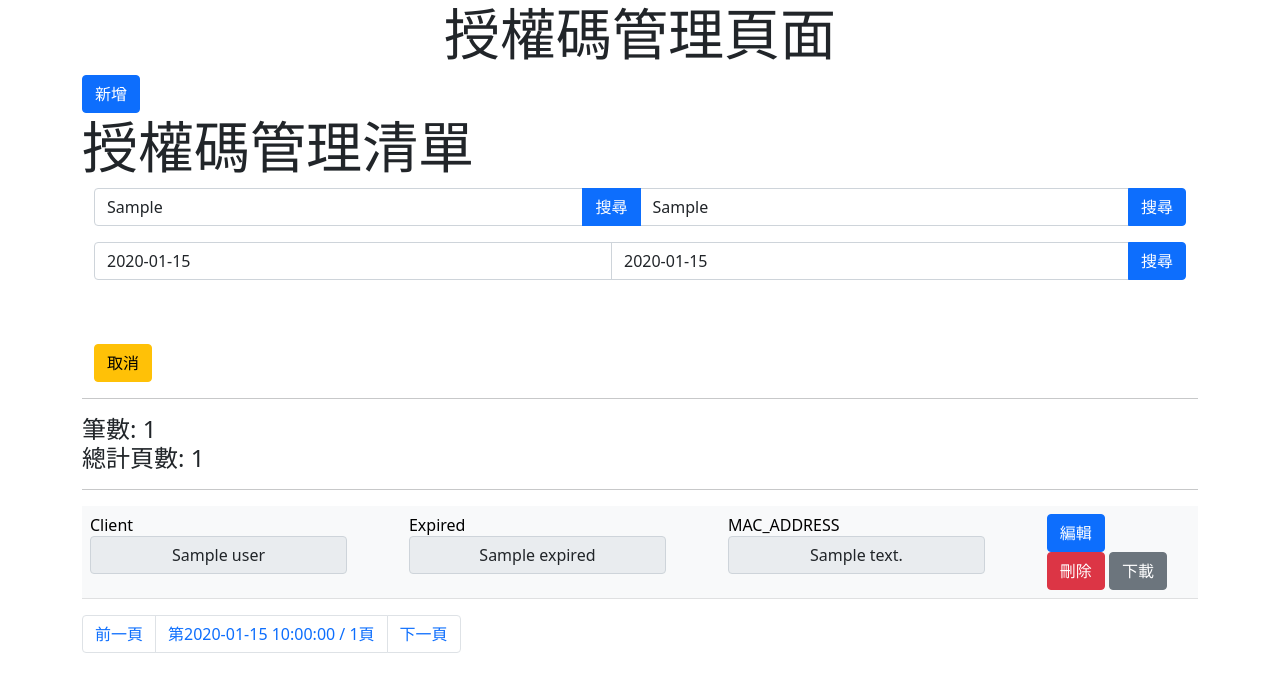
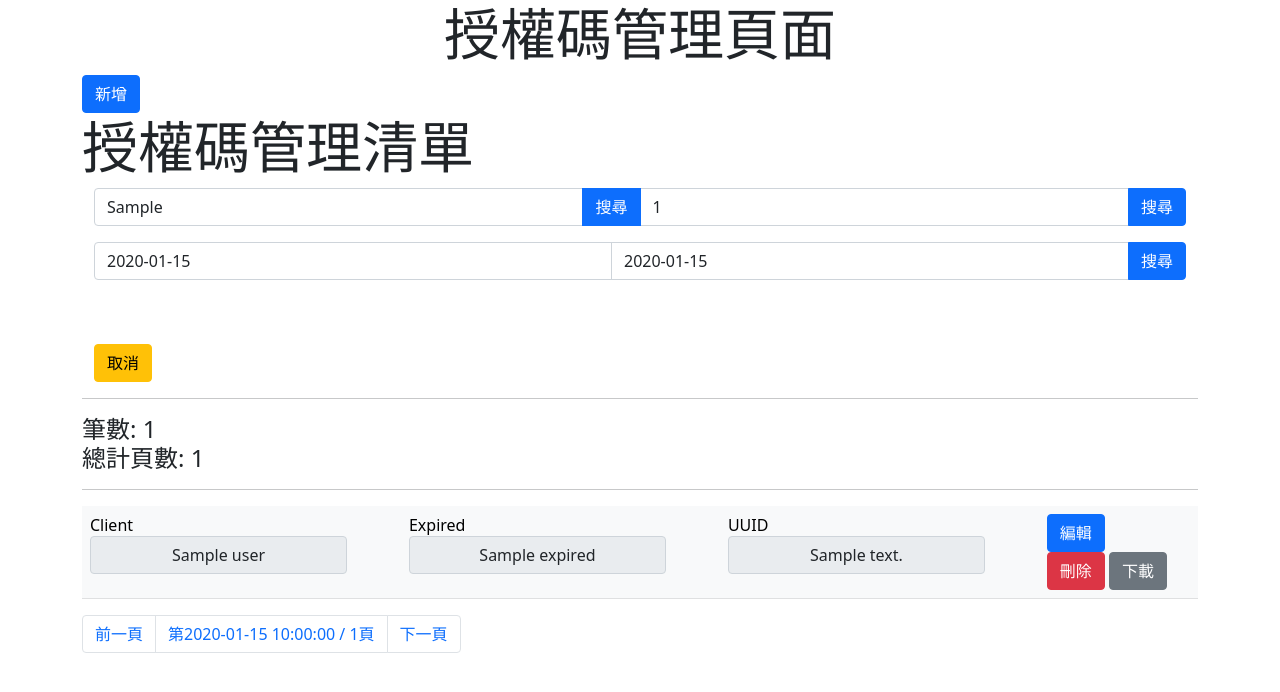
Before and after one commit to xuunnis123/RegisterCode, a FastAPI app: template fastapi_manage/templates/main.html in a window 1280 px wide. Shown: the top 692 px of the page. Run offline with FastAPI, Linux system fonts and the light colour scheme; the template is opened without the code that fills it: most values are stand-ins (such as "Sample title", 1, 10 or a date in 2020); parts of the project's set-up code (start-up, migrations or seed data) failed here and were passed over; some libraries are stand-ins or nearby versions.

Commit message:
Rename mac_address to UUID

```diff
--- a/fastapi_manage/main.py
+++ b/fastapi_manage/main.py
@@ -101,20 +101,20 @@
     print("++++++")
     return templates.TemplateResponse("main.html", {"request": request,"all_item" : all_item, "count" : count, "page" : page ,"now" : now ,"pre_page": pre_page, "next_page": next_page, "select_user": select_user})
 
-@app.get("/mac/{mac}/page/{now}")
-@app.get("/mac/{mac}")
-async def main(request: Request,mac:str=None,now:str=None,mac_sear:str=None):
+@app.get("/uuid/{uuid}/page/{now}")
+@app.get("/uuid/{uuid}")
+async def main(request: Request,uuid:str=None,now:str=None):
     print("main")
 
 
-    print("mac=",mac)
-    select_mac=""
-    if mac is not None:
+    print("uuid=",uuid)
+    select_uuid=""
+    if uuid is not None:
         mac_address= sqlalchemy.sql.column('mac_address')
-        select_mac=mac
+        select_uuid=uuid
         print(mac_address)
 
-        query = notes.select().where(mac_address==mac)
+        query = notes.select().where(mac_address==uuid)
     else:
         query = notes.select()
     all_item=await database.fetch_all(query)
@@ -134,7 +134,7 @@
         next_page = 2
         pre_page,now,next_page,all_item = pagination(now_page,pre_page,next_page,page,all_item)
 
-    return templates.TemplateResponse("main.html", {"request": request,"all_item":all_item,"select_mac":select_mac,"count" : count, "page" : page ,"now" : now ,"pre_page": pre_page, "next_page": next_page})
+    return templates.TemplateResponse("main.html", {"request": request,"all_item":all_item,"select_uuid":select_uuid,"count" : count, "page" : page ,"now" : now ,"pre_page": pre_page, "next_page": next_page})
 
 @app.post('/register')
 async def create(code:CodeIn):
--- a/fastapi_manage/templates/main.html
+++ b/fastapi_manage/templates/main.html
@@ -30,17 +30,16 @@
       $("#save_button").click(function () {
         client = $("#input_client").val();
         expired = $("#input_expired_datepicker").val();
-        mac_address=$("#input_mac_address").val();
+        uuid=$("#input_uuid").val();
         console.log(client);
         console.log(expired);
-        console.log(mac_address);
+        console.log(uuid);
         expired_buffer = expired.split("/");
         expired_handle = expired_buffer[2] + expired_buffer[0] + expired_buffer[1];
         $.ajax({
           url: "/register",
           type: "POST",
-          //data: { "user": user, "code":,"expired":expired, "mac_address":mac_address },
-          data: JSON.stringify({ "user": client,"expired":expired_handle, "mac_address":mac_address }),
+          data: JSON.stringify({ "user": client,"expired":expired_handle, "mac_address":uuid }),
           success: function () {
           alert("Success ADD!");  //請求成功後執行的操作
           //window.location.href="/"; //重新整理頁面
@@ -55,14 +54,14 @@
         $('#next').attr('disabled',true);
       }
 
-      if($('#search_bar').val() != "" ||$('#mac_search').val() != "" || $('#start_datepicker').val()!= "" || $('#end_datepicker').val()!= "" ){
+      if($('#search_bar').val() != "" ||$('#uuid_search').val() != "" || $('#start_datepicker').val()!= "" || $('#end_datepicker').val()!= "" ){
         if($('#search_bar').val()!=""){
           alert("1");
         }
-        else if($('#mac_search').val() != ""){
+        else if($('#uuid_search').val() != ""){
           alert("2");
-          var save= $('#mac_search').val();
-          var url= '/mac/'+save+'/page/1'
+          var save= $('#uuid_search').val();
+          var url= '/uuid/'+save+'/page/1'
           $('#next').attr('href',url);
           $('#pre').attr('href',url);
         }
@@ -123,17 +122,17 @@
         }
         });
       });
-      $("#mac_search_button").click(function () {
+      $("#uuid_search_button").click(function () {
 
-        mac=$("#mac_search").val();
+        uuid=$("#uuid_search").val();
 
         //q = document.getElementById("search_bar").innerHTML;
 
         $.ajax({
-          url: ((mac==null)?"/":"/mac/" + mac),
+          url: ((uuid==null)?"/":"/uuid/" + uuid),
           type: "GET",
           success: function (filter_item) {
-          window.location.href=((mac==null)?"/":"/mac/" + mac);
+          window.location.href=((uuid==null)?"/":"/uuid/" + uuid);
         }
         });
       });
@@ -174,7 +173,7 @@
 
       $('button[id^="cancel_button"]').click(function () {
 
-        $("#mac_search").val("");
+        $("#uuid_search").val("");
         $("#search_bar").val("");
         $("#start_datepicker").val("");
         $("#end_datepicker").val("");
@@ -211,7 +210,7 @@
         alert("disable");
       　document.getElementById('edit_client_'+id).disabled=false;
       document.getElementById('edit_expired_'+id).disabled=false;
-      document.getElementById('edit_mac_address_'+id).disabled=false;
+      document.getElementById('edit_uuid_'+id).disabled=false;
       document.getElementById('save_'+id).style.display = 'block';
       document.getElementById("edit_btn_"+id).style.display='none';
     　}
@@ -225,7 +224,7 @@
       document.getElementById("edit_btn_"+id).style.display='block';
       document.getElementById('edit_client_'+id).disabled=true;
       document.getElementById('edit_expired_'+id).disabled=true;
-      document.getElementById('edit_mac_address_'+id).disabled=true;
+      document.getElementById('edit_uuid_'+id).disabled=true;
       expired_before = $("#edit_expired_"+id).val();
 
       if(expired_before.match("/")!=null){
@@ -241,12 +240,12 @@
 
       client = $("#edit_client_"+id).val();
         expired = $("#edit_expired_"+id).val();
-        mac_address=$("#edit_mac_address_"+id).val();
+        uuid=$("#edit_uuid_"+id).val();
 
         $.ajax({
           url: "/register/" + id,
           type: "PUT",
-          data: JSON.stringify({ "user": client,"expired":expired, "mac_address":mac_address }),
+          data: JSON.stringify({ "user": client,"expired":expired, "mac_address":uuid }),
           success: function () {
           alert("Success Edit!")  //請求成功後執行的操作
            window.location.reload()  //重新整理頁面
@@ -265,7 +264,7 @@
 
       <span class="input-group-text" id="inputGroup-sizing-default">Expired <input type="text" placeholder="New Expired....." id="input_expired_datepicker" class="input-group-text"/></span>
 
-      <span class="input-group-text" id="inputGroup-sizing-default">MAC Address <input type="text" placeholder="New MAC Address....." id="input_mac_address" class="input-group-text"/></span>
+      <span class="input-group-text" id="inputGroup-sizing-default">UUID<input type="text" placeholder="New UUID Address....." id="input_uuid" class="input-group-text"/></span>
 
 
       <button type="button"  id="save_button" class="btn btn-outline-success">儲存</button>
@@ -279,8 +278,8 @@
       <div class="input-group mb-3">
         <input type="text" id="search_bar" name="q" class="form-control" placeholder="Search Client..." value={{select_user}}>
         <button class="btn btn-primary" id="client_search_button">搜尋</button>
-        <input type="text" id="mac_search" name="mac" class="form-control" placeholder="Search MAC address..." value={{select_mac}}>
-        <button class="btn btn-primary" id="mac_search_button">搜尋</button>
+        <input type="text" id="uuid_search" name="uuid" class="form-control" placeholder="Search UUID address..." value={{select_uuid}}>
+        <button class="btn btn-primary" id="uuid_search_button">搜尋</button>
       </div>
       <div class="input-group mb-3">
 
@@ -310,7 +309,7 @@
         <tr class="table-light">
           <td class="table-light" id="saved_text_{{item['id']}}">Client<input type="text" id="edit_client_{{item['id']}}" class="input-group-text" value="{{item['user']}}" disabled=true/></td>
           <td class="table-light">Expired<input type="text" id="edit_expired_{{item['id']}}" class="input-group-text" value="{{item['expired']}}" disabled=true/></td>
-          <td class="table-light">MAC_ADDRESS<input type="text" id="edit_mac_address_{{item['id']}}" class="input-group-text" value="{{item['mac_address']}}" disabled=true/></td>
+          <td class="table-light">UUID<input type="text" id="edit_uuid_{{item['id']}}" class="input-group-text" value="{{item['mac_address']}}" disabled=true/></td>
 
       <td><button type="button" class="btn btn-primary" id="edit_btn_{{item['id']}}" value="{{item['id']}}" onclick="change_disabled(value)" style="display: block;">
         編輯
@@ -346,28 +345,6 @@
     <li class="page-item"><a class="page-link" href="/page/{{ next_page }}" id="next" >下一頁</a></li>
   </ul>
 </nav>
-  <!---->
-
-    <div class="modal fade" id="add" tabindex="-1" role="dialog" aria-labelledby="myModalLabel">
-      <div class="modal-dialog" role="document">
-        <div class="modal-content">
-          <div class="modal-header">
-            <h5 class="modal-title">New Code</h5>
-
-          </div>
-          <div class="modal-body">
-            <input type="text" placeholder="New Client....." id="input_client" />
-
-            <input type="text" id="expired_datepicker">
-            <input type="text" placeholder="MAC Address....." id="input_mac_address" />
-          </div>
-          <div class="modal-footer">
-
-          </div>
-        </div>
-      </div>
-    </div>
-
 
   </body>
 
```
Also changed, not shown: fastapi_manage/test.db, 1 other file.
